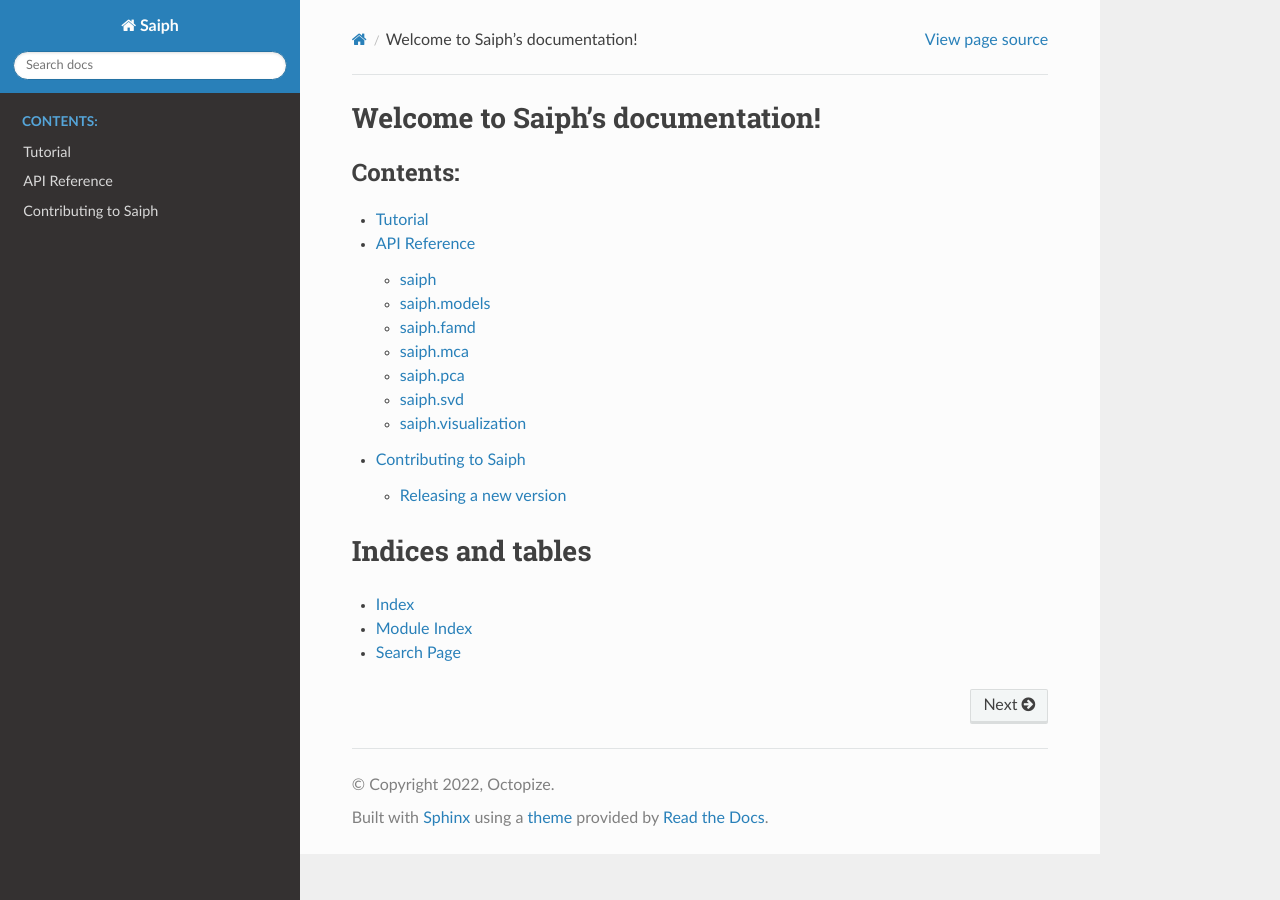
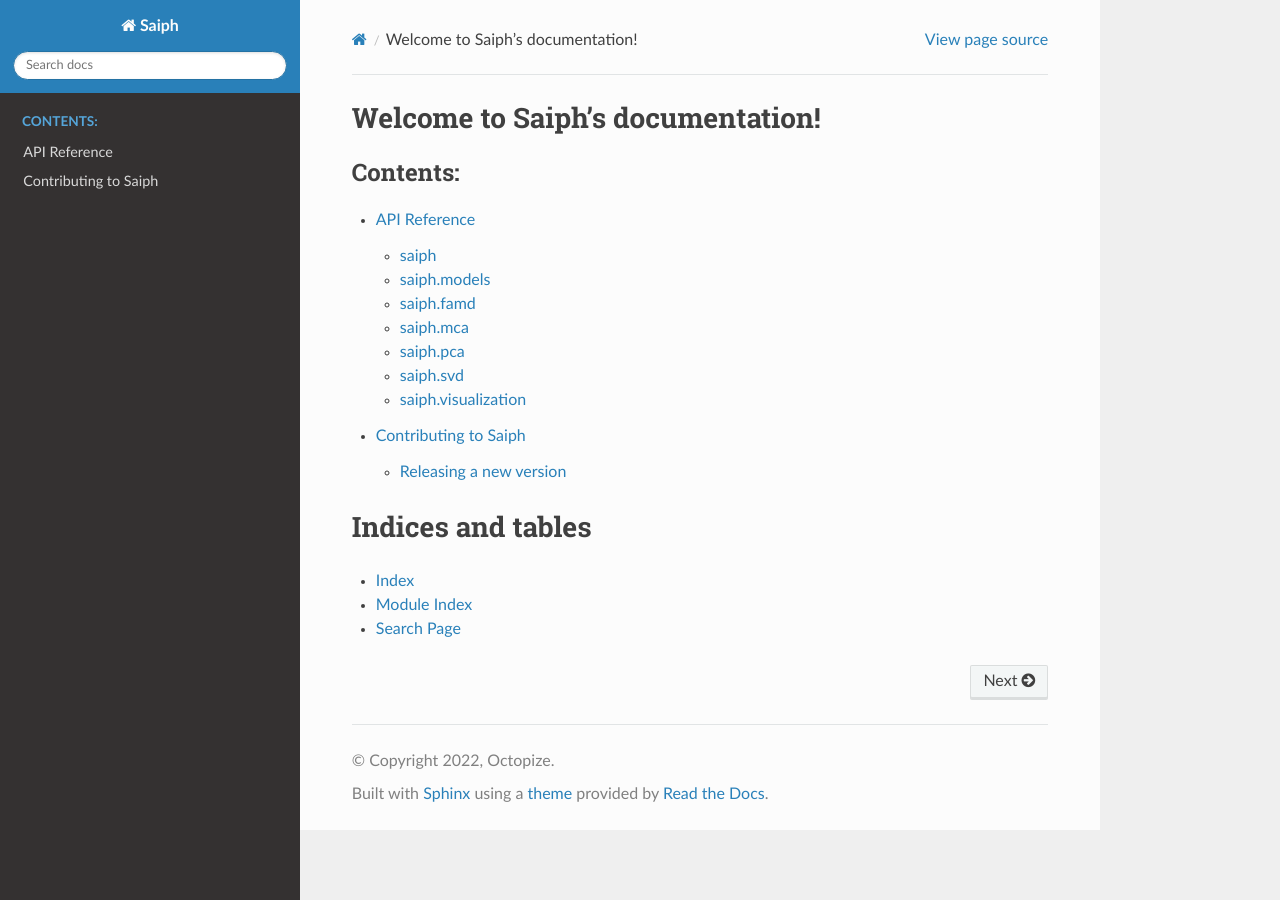
Before and after one commit to octopize/saiph, a Sphinx documentation site: the page built from docs/index.rst, in a window 1280 px wide. Built offline with Sphinx 7.4.7 and the Read the Docs theme 2.0.0, drawn with Linux system fonts in a browser that asks for light colours; pages that are not in the unit, such as notebooks, are missing from menus.

Commit message:
docs: remove previous tutorial

```diff
--- a/docs/example/plot_example.py
+++ b/docs/example/plot_example.py
@@ -19,7 +19,11 @@
 
 coord, model = saiph.fit_transform(df, nf=5)
 print(coord.head())
-
+# %%
+# Individuals projection
+# ------------------------
+#
+saiph.visualization.plot_projections(model, df, (0, 1))
 # %%
 # Perform statistics on the projection
 # ------------------------
@@ -28,25 +32,24 @@
 print(model.cos2)
 
 # %%
+# Circle of correlations
+# ------------------------
+#
+plot_circle(model=model)
+
+# %%
 # Variable contributions
 # ------------------------
 #
 print(model.contributions)
+#%%
+# ------------------------
+#
 saiph.visualization.plot_var_contribution(model.contributions["Dim. 1"], model.contributions.index )
 
-# %%
-# Circle of correlations
-# ------------------------
-#
-plot_circle(model=model)
+
 # %%
 # Explained variance
 # ------------------------
 #
 saiph.visualization.plot_explained_var(model)
-# %%
-# Individuals projection
-# ------------------------
-#
-
-saiph.visualization.plot_projections(model, df, (0, 1))
--- a/docs/index.rst
+++ b/docs/index.rst
@@ -8,10 +8,9 @@
    :maxdepth: 2
    :caption: Contents:
 
-   tutorial
+   example/auto_examples/plot_example
    reference
    contributing
-   example/auto_examples/plot_example
 
 
 Indices and tables
--- a/docs/tutorial.rst
+++ /dev/null
@@ -1,4 +0,0 @@
-Tutorial
-========
-
-Hello
```
